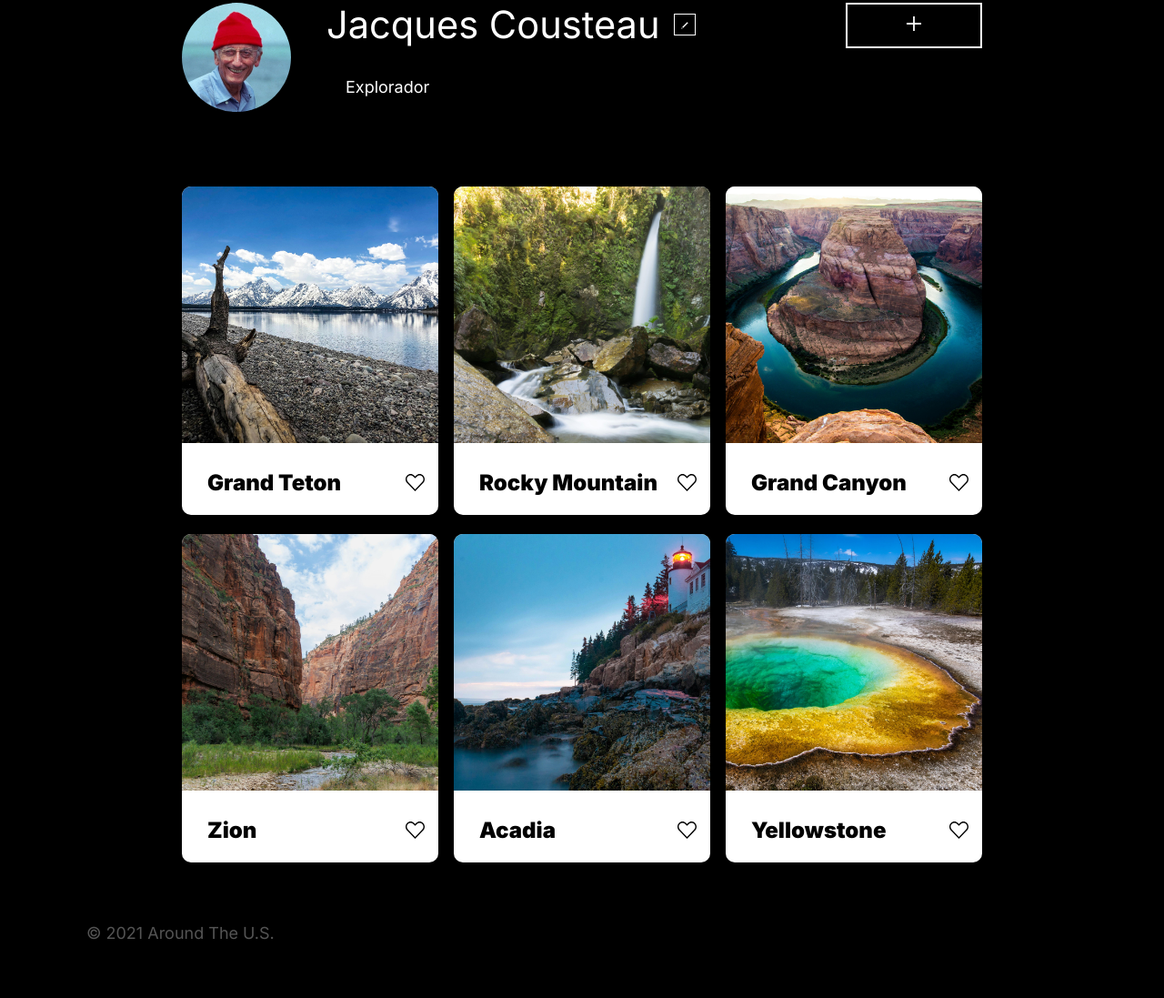
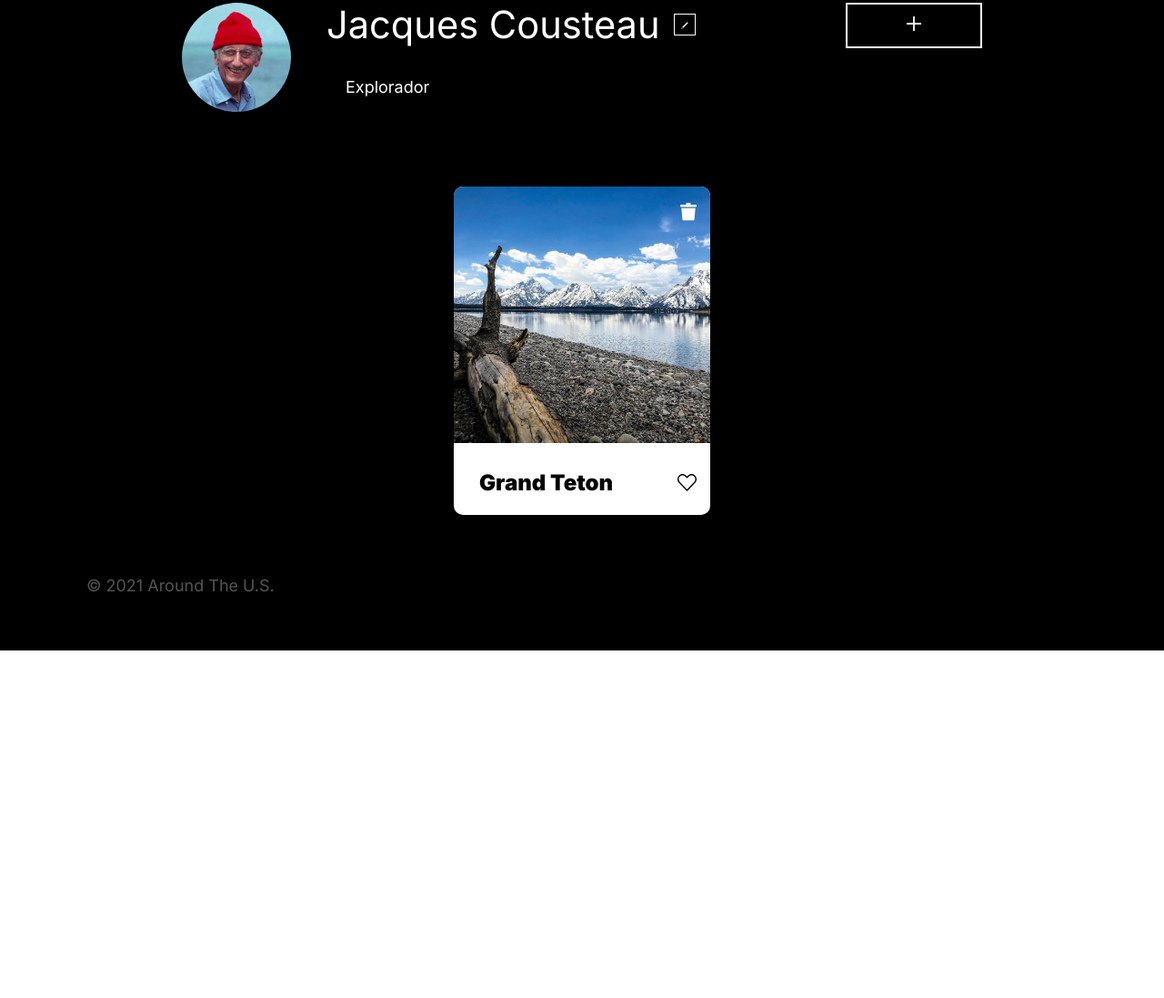
Before and after one commit to Gab-Zuin/web_project_around, a plain HTML site: page index.html in a window 1280 px wide. Shown: the part 162-1259 px from the top of the page at 91% size. After the commit the page ends 877 px from the top, so only its background shows below. Drawn offline with Linux system fonts and the light colour scheme.

Commit message:
Se agregan estilos a icono trash y a imagenes popup

```diff
--- a/blocks/card.css
+++ b/blocks/card.css
@@ -34,3 +34,11 @@
   max-width: 21px;
   margin-left: 10px;
 }
+
+.card__trash {
+  max-width: 19px;
+  margin-top: 18px;
+  margin-left: 249px;
+  background-color: transparent;
+  position: absolute;
+}
--- a/blocks/popup.css
+++ b/blocks/popup.css
@@ -32,3 +32,15 @@
 .popup__close:hover {
   opacity: 0.6;
 }
+
+.popup__image_I {
+  max-width: 433px;
+  max-height: 540px;
+  margin: 0 auto;
+}
+
+.popup__image_II {
+  max-width: 816px;
+  max-height: 540px;
+  margin: 0 auto;
+}
--- a/index.html
+++ b/index.html
@@ -43,7 +43,31 @@
               <img src="./Images/Vector add.svg" alt="Boton editar" />
             </button>
           </div>
+          <div class="container">
+            <div class="card">
+              <img
+                src="./Images/Trash.svg"
+                alt="vector Trash"
+                class="card__trash"
+              />
+              <img
+                src="./Images/Grand Teton.jpg"
+                alt="Grand Teton"
+                class="card__image"
+              />
+              <div class="card__content">
+                <p class="card__place">Grand Teton</p>
+                <img
+                  src="./Images/Vector Like.svg"
+                  alt="vector Like"
+                  class="card__like"
+                />
+              </div>
+            </div>
+          </div>
         </section>
+
+        <!-- POPUP EDITAR PERFIL -->
         <div class="popup" id="">
           <form class="popup__container" id="form__profile">
             <img
@@ -74,10 +98,18 @@
             </fieldset>
           </form>
         </div>
-        <section>
+        <!-- POPUP AGREGAR LUGAR -->
+        <section></section>
+      </main>
+      <footer class="footer">&copy; 2021 Around The U.S.</footer>
+      <template id="card-template">
         <div class="container">
           <div class="card">
-              <!-- 1 -->
+            <img
+              src="./Images/Trash.svg"
+              alt="vector Trash"
+              class="card__trash"
+            />
             <img
               src="./Images/Grand Teton.jpg"
               alt="Grand Teton"
@@ -92,87 +124,8 @@
               />
             </div>
           </div>
-
-            <div class="card">
-              <!-- 2 -->
-              <img
-                src="./Images/Rocky Mountain.jpg"
-                alt="Rocky Mountain"
-                class="card__image"
-              />
-              <div class="card__content">
-                <p class="card__place">Rocky Mountain</p>
-                <img
-                  src="./Images/Vector Like.svg"
-                  alt="vector Like"
-                  class="card__like"
-                />
         </div>
-            </div>
-
-            <div class="card">
-              <!-- 3 -->
-              <img
-                src="./Images/Grand Canyon.jpg"
-                alt="Grand Canyon"
-                class="card__image"
-              />
-              <div class="card__content">
-                <p class="card__place">Grand Canyon</p>
-                <img
-                  src="./Images/Vector Like.svg"
-                  alt="vector Like"
-                  class="card__like"
-                />
-              </div>
-            </div>
-
-            <div class="card">
-              <!-- 4 -->
-              <img src="./Images/Zion.jpg" alt="Zion" class="card__image" />
-              <div class="card__content">
-                <p class="card__place">Zion</p>
-                <img
-                  src="./Images/Vector Like.svg"
-                  alt="vector Like"
-                  class="card__like"
-                />
-              </div>
-            </div>
-
-            <div class="card">
-              <!-- 5 -->
-              <img src="./Images/Acadia.jpg" alt="Acadia" class="card__image" />
-              <div class="card__content">
-                <p class="card__place">Acadia</p>
-                <img
-                  src="./Images/Vector Like.svg"
-                  alt="vector Like"
-                  class="card__like"
-                />
-              </div>
-            </div>
-
-            <div class="card">
-              <!-- 6 -->
-              <img
-                src="./Images/Yellowstone.jpg"
-                alt="Yellowstone"
-                class="card__image"
-              />
-              <div class="card__content">
-                <p class="card__place">Yellowstone</p>
-                <img
-                  src="./Images/Vector Like.svg"
-                  alt="vector Like"
-                  class="card__like"
-                />
-              </div>
-            </div>
-          </div>
-        </section>
-      </main>
-      <footer class="footer">&copy; 2021 Around The U.S.</footer>
+      </template>
       <script src="./index.js"></script>
     </div>
   </body>
--- a/index.js
+++ b/index.js
@@ -1,13 +1,41 @@
 const profileButton = document.querySelector(".profile__edit-button");
 const popupProfile = document.querySelector(".popup");
 const popupClose = document.querySelector(".popup__close");
-
 const profileName = document.querySelector(".profile__name");
 const profileProfession = document.querySelector(".profile__profession");
 const inputName = document.querySelector("#input_name");
 const inputAbout = document.querySelector("#input_about");
 const inputSubmit = document.querySelector(".form__submit");
 const formProfile = document.querySelector("#form__profile");
+const cardTemplate = document.querySelector("#card-template");
+const cardContainer = document.querySelector(".container");
+//const card = document.querySelector(".card");
+const initialCards = [
+  {
+    name: "Valle de Yosemite",
+    link: "https://practicum-content.s3.us-west-1.amazonaws.com/new-markets/WEB_sprint_5/ES/yosemite.jpg",
+  },
+  {
+    name: "Lago Louise",
+    link: "https://practicum-content.s3.us-west-1.amazonaws.com/new-markets/WEB_sprint_5/ES/lake-louise.jpg",
+  },
+  {
+    name: "Montañas Calvas",
+    link: "https://practicum-content.s3.us-west-1.amazonaws.com/new-markets/WEB_sprint_5/ES/bald-mountains.jpg",
+  },
+  {
+    name: "Latemar",
+    link: "https://practicum-content.s3.us-west-1.amazonaws.com/new-markets/WEB_sprint_5/ES/latemar.jpg",
+  },
+  {
+    name: "Parque Nacional de la Vanoise",
+    link: "https://practicum-content.s3.us-west-1.amazonaws.com/new-markets/WEB_sprint_5/ES/vanoise.jpg",
+  },
+  {
+    name: "Lago di Braies",
+    link: "https://practicum-content.s3.us-west-1.amazonaws.com/new-markets/WEB_sprint_5/ES/lago.jpg",
+  },
+];
 
 profileButton.addEventListener("click", function () {
   popupProfile.classList.add("popup_opened");
@@ -27,3 +55,8 @@ formProfile.addEventListener("submit", function (evt) {
 function closePopup() {
   popupProfile.classList.remove("popup_opened");
 }
+
+function createCard() {
+  const cardClone = cardTemplate.querySelector(".card").cloneNode(true);
+  cardContainer = append(cardClone);
+}
```
Also changed, not shown: Images/Trash.svg (added). Lines whose indentation alone changed are shown as unchanged.
